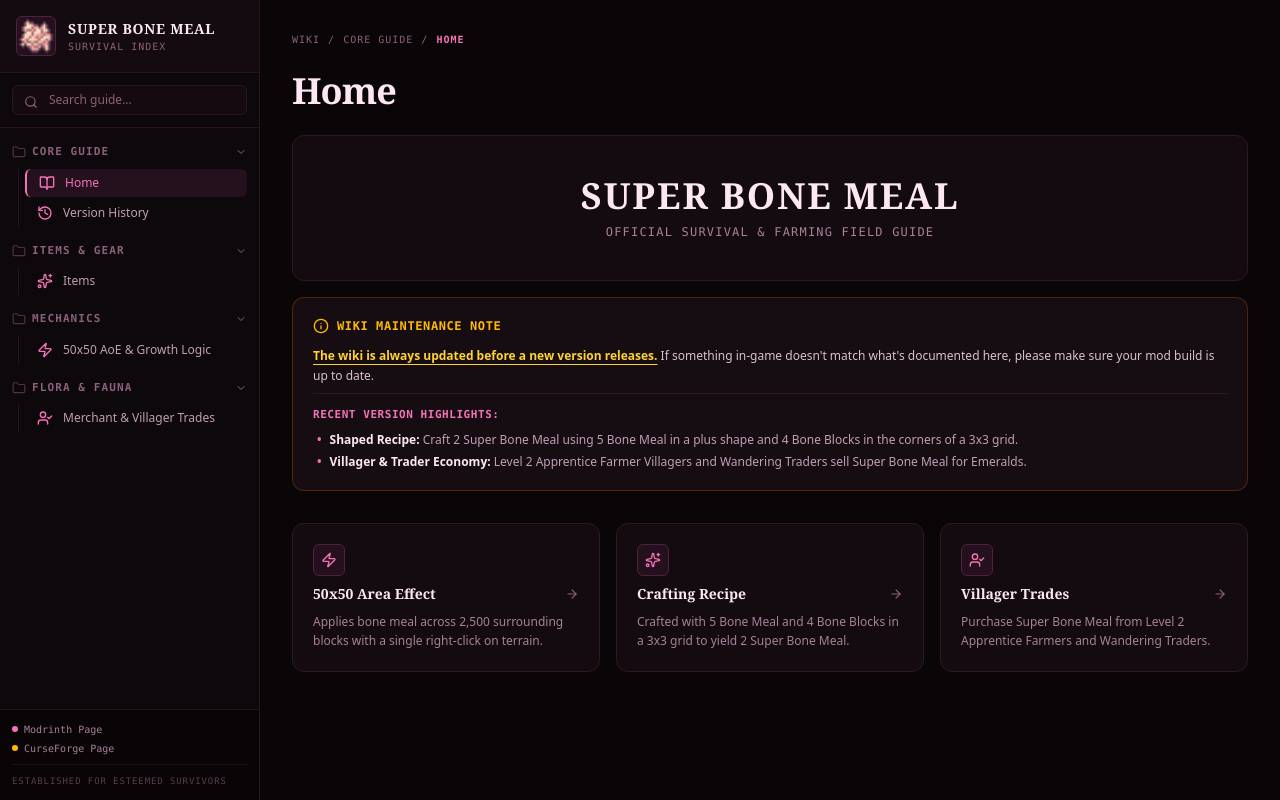
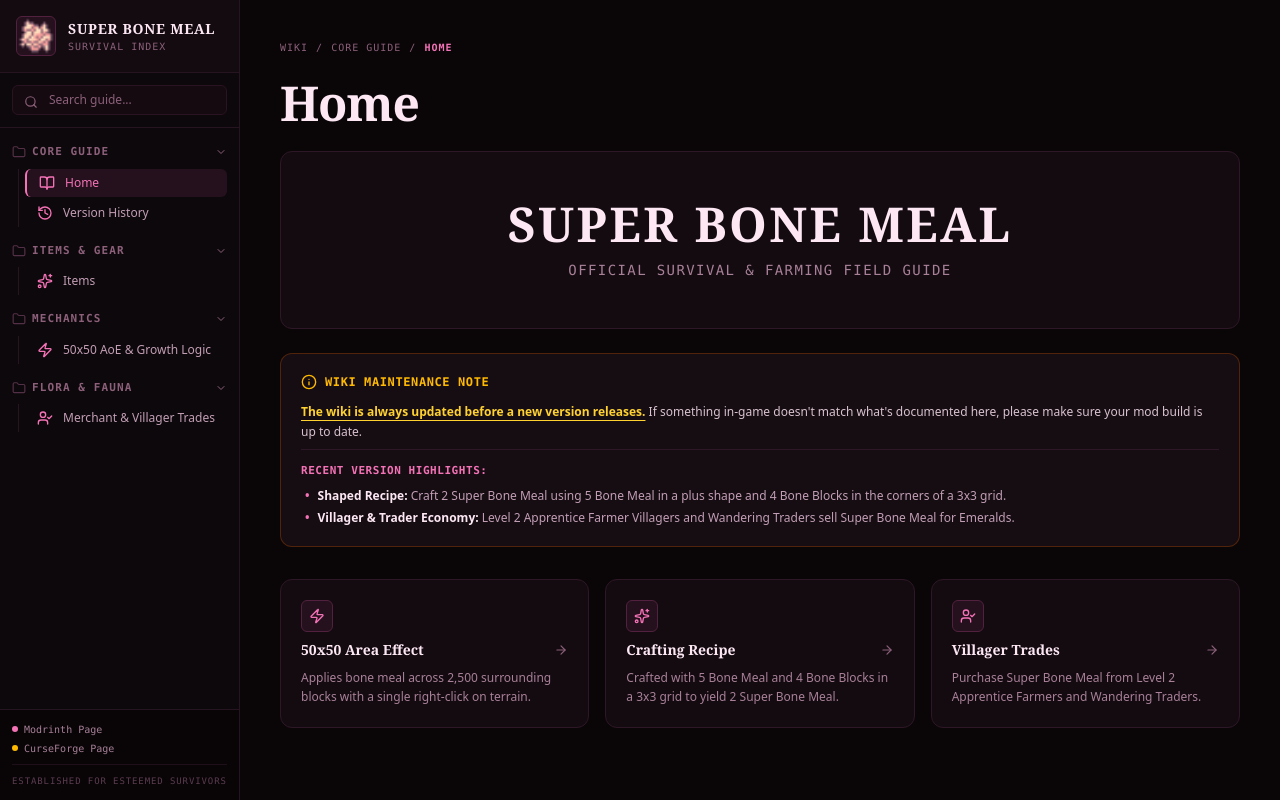
Before and after one commit to honeypie3301/Super-Bonemeal-Wiki, a React (Vite) app: page / in a window 1280 px wide. Built offline with nearby package versions, Linux system fonts and the light colour scheme.

Commit message:
UI resize 2

```diff
--- a/src/App.tsx
+++ b/src/App.tsx
@@ -101,8 +101,8 @@ export default function App() {
           </header>
 
           {/* Article Render Stage */}
-          <main className="flex-1 p-4 sm:p-6 lg:p-8 overflow-y-auto w-full">
-            <div className="w-full max-w-5xl mx-auto">
+          <main className="flex-1 p-6 sm:p-8 lg:p-10 overflow-y-auto w-full">
+            <div className="w-full max-w-6xl mx-auto">
               {renderActiveView()}
             </div>
           </main>
--- a/src/components/Sidebar.tsx
+++ b/src/components/Sidebar.tsx
@@ -86,7 +86,7 @@ export const Sidebar: React.FC<SidebarProps> = ({
       <aside
         className={`
           fixed md:sticky top-0 left-0 z-40
-          w-[260px] h-screen
+          w-[240px] h-screen
           bg-[#0d080b] border-r border-[#261420]
           flex flex-col
           transition-transform duration-300 ease-out shrink-0
--- a/src/components/special/HomeView.tsx
+++ b/src/components/special/HomeView.tsx
@@ -18,16 +18,16 @@ export const HomeView: React.FC<HomeViewProps> = ({ onNavigate }) => {
       </div>
 
       {/* Article Title */}
-      <h1 className="font-serif font-bold text-3xl sm:text-4xl text-[#fce7f3] tracking-tight">
+      <h1 className="font-serif font-bold text-4xl sm:text-5xl text-[#fce7f3] tracking-tight">
         Home
       </h1>
 
       {/* Center Banner Frame */}
-      <div className="bg-[#140b11] border border-[#2e1726] rounded-xl p-6 sm:p-10 text-center my-4 space-y-2">
-        <h2 className="font-serif font-bold text-2xl sm:text-4xl text-[#fce7f3] tracking-wider uppercase">
+      <div className="bg-[#140b11] border border-[#2e1726] rounded-xl p-8 sm:p-12 text-center my-6 space-y-3">
+        <h2 className="font-serif font-bold text-3xl sm:text-5xl text-[#fce7f3] tracking-wider uppercase">
           SUPER BONE MEAL
         </h2>
-        <p className="font-mono text-xs text-[#a88098] tracking-widest uppercase">
+        <p className="font-mono text-xs sm:text-sm text-[#a88098] tracking-widest uppercase">
           OFFICIAL SURVIVAL & FARMING FIELD GUIDE
         </p>
       </div>
```
